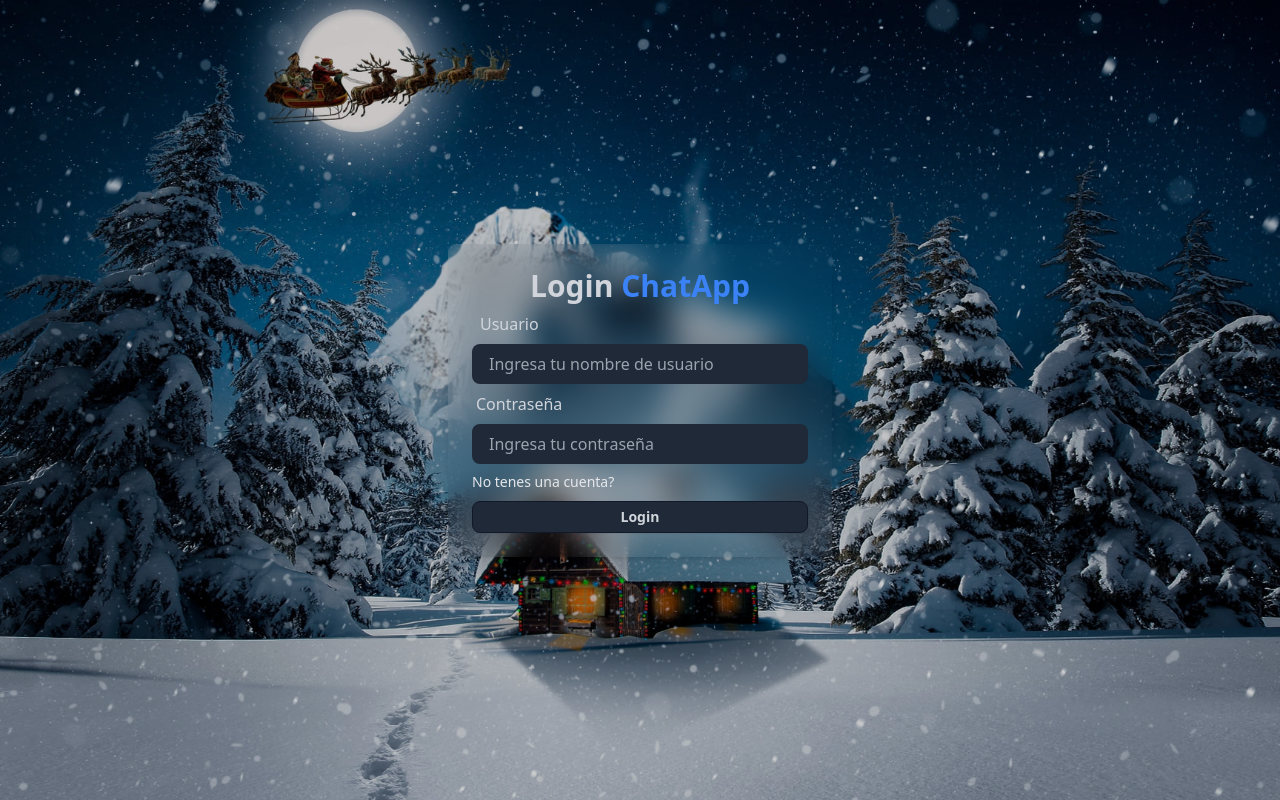
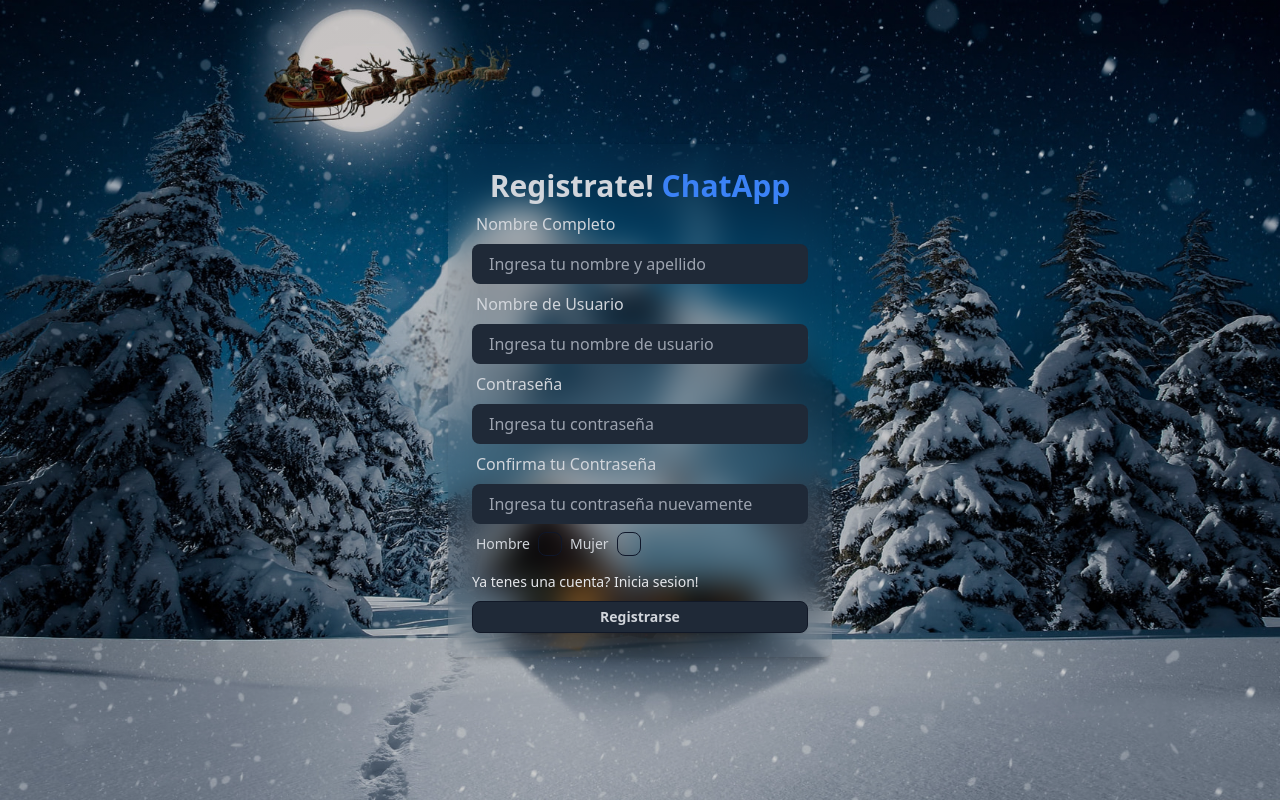
Before and after one commit to agustinmigliorero/Chat-App-MERN, a React (Vite) app in the folder cliente/: page / in a window 1280 px wide. Built offline with nearby package versions, Linux system fonts and the light colour scheme.

Commit message:
Estilos de SignUp page

```diff
--- a/cliente/src/App.jsx
+++ b/cliente/src/App.jsx
@@ -1,10 +1,13 @@
 import Login from "./pages/login/Login.jsx";
+import SignUp from "./pages/signup/SignUp.jsx";
+import Home from "./pages/home/Home.jsx";
 
 function App() {
   return (
     <>
       <div className="p-4 h-screen flex items-center justify-center">
-        <Login />
+        {/* <Login /> */}
+        <SignUp />
       </div>
     </>
   );
--- /dev/null
+++ b/cliente/src/pages/signup/GenderCheckbox.jsx
@@ -0,0 +1,26 @@
+function GenderCheckbox() {
+  return (
+    <div className="flex ">
+      <div className="form-control">
+        <label className="label gap-2 cursor-pointer">
+          <span className="label-text text-gray-300 ">Hombre</span>
+          <input
+            type="checkbox"
+            className="checkbox border-slate-900 checkbox-accent"
+          />
+        </label>
+      </div>
+      <div className="form-control">
+        <label className="label gap-2 cursor-pointer">
+          <span className="label-text text-gray-300">Mujer</span>
+          <input
+            type="checkbox"
+            className="checkbox border-slate-900 checkbox-secondary"
+          />
+        </label>
+      </div>
+    </div>
+  );
+}
+
+export default GenderCheckbox;
--- a/cliente/src/pages/signup/SignUp.jsx
+++ b/cliente/src/pages/signup/SignUp.jsx
@@ -1,5 +1,83 @@
+import GenderCheckbox from "./GenderCheckbox";
+
 function SignUp() {
-  return <div></div>;
+  return (
+    <div className="flex flex-col items-center justify-center min-w-96 mx-auto">
+      <div className="w-full p-6 rounded-lg shadow-md bg-gray-400 bg-clip-padding backdrop-filter backdrop-blur-lg bg-opacity-0">
+        <h1 className="text-3xl font-semibold text-center text-gray-300">
+          Registrate! <span className="text-blue-500">ChatApp</span>
+        </h1>
+
+        <form>
+          <div>
+            <label className="label">
+              <span className="text-base labe-text text-gray-300">
+                Nombre Completo
+              </span>
+            </label>
+            <input
+              type="text"
+              placeholder="Ingresa tu nombre y apellido"
+              className="w-full input input-bordered bg-gray-800 h-10 text-gray-200"
+            />
+          </div>
+          <div>
+            <label className="label">
+              <span className="text-base labe-text text-gray-300">
+                Nombre de Usuario
+              </span>
+            </label>
+            <input
+              type="text"
+              placeholder="Ingresa tu nombre de usuario"
+              className="w-full input input-bordered bg-gray-800 h-10 text-gray-200"
+            />
+          </div>
+
+          <div>
+            <label className="label">
+              <span className="text-base labe-text text-gray-300">
+                Contraseña
+              </span>
+            </label>
+            <input
+              type="password"
+              placeholder="Ingresa tu contraseña"
+              className="w-full input input-bordered bg-gray-800 h-10 text-gray-200"
+            />
+          </div>
+
+          <div>
+            <label className="label">
+              <span className="text-base labe-text text-gray-300">
+                Confirma tu Contraseña
+              </span>
+            </label>
+            <input
+              type="password"
+              placeholder="Ingresa tu contraseña nuevamente"
+              className="w-full input input-bordered bg-gray-800 h-10 text-gray-200"
+            />
+          </div>
+
+          <GenderCheckbox />
+
+          <a
+            href="#"
+            className="text-sm text-gray-200 hover:underline hover:text-blue-600 mt-2 inline-block"
+          >
+            Ya tenes una cuenta? Inicia sesion!
+          </a>
+
+          <div>
+            <button className="btn btn-block btn-sm mt-2 bg-gray-800 text-gray-300 border-gray-900 hover:bg-gray-900">
+              Registrarse
+            </button>
+          </div>
+        </form>
+      </div>
+    </div>
+  );
 }
 
 export default SignUp;
```
